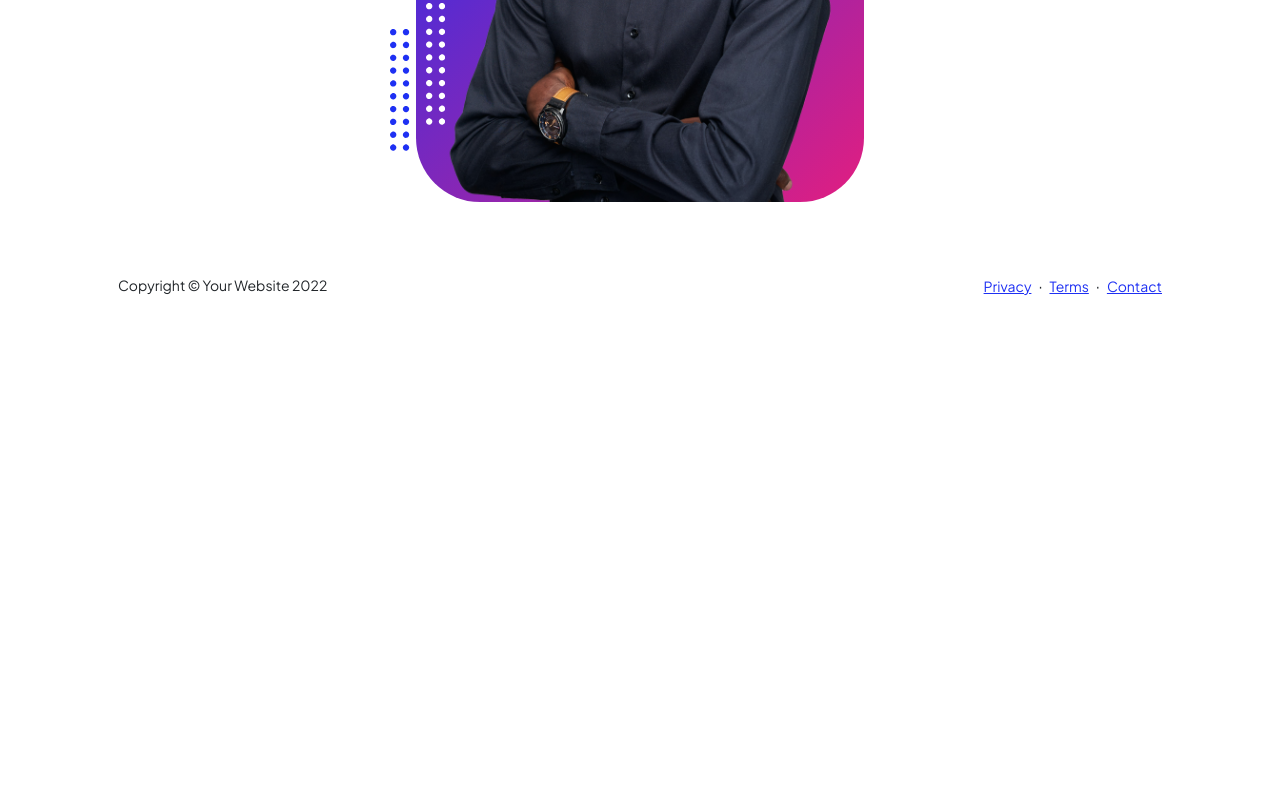
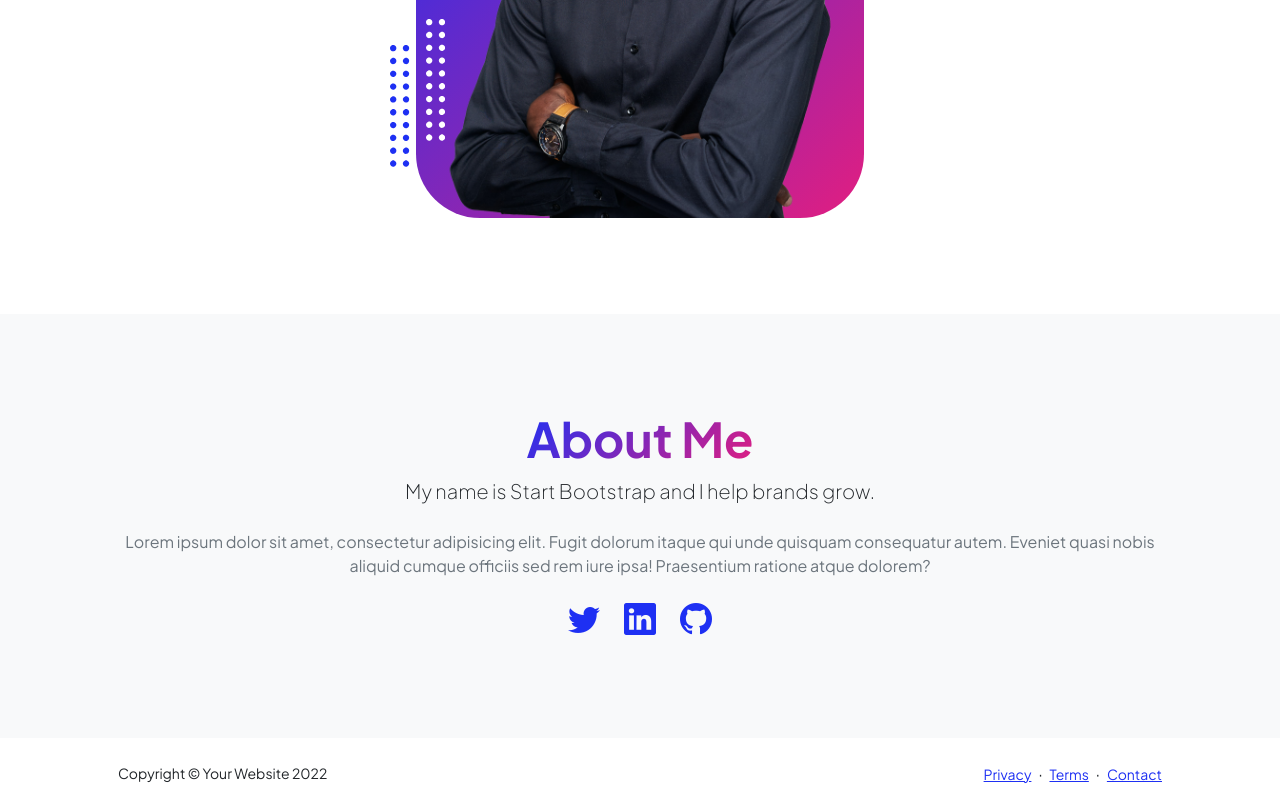
Before and after one commit to StartBootstrap/startbootstrap-personal, a plain HTML site: page index.html in a window 1280 px wide. Shown: the part 751-1561 px from the top of the page. Before the commit the page ends 1073 px from the top, so only its background shows below. Drawn offline with nearby package versions, Linux system fonts and the light colour scheme.

Commit message:
added about me section with social icons

```diff
--- a/index.html
+++ b/index.html
@@ -36,7 +36,7 @@
             </nav>
             <!-- Header-->
             <header class="py-5">
-                <div class="container px-5">
+                <div class="container px-5 pb-5">
                     <div class="row gx-5 align-items-center">
                         <div class="col-xxl-5">
                             <!-- Header text content-->
@@ -44,7 +44,7 @@
                                 <div class="badge bg-gradient-primary-to-secondary text-white mb-4"><div class="text-uppercase">Design &middot; Development &middot; Marketing</div></div>
                                 <div class="fs-3 fw-light text-muted">I can help your business to</div>
                                 <h1 class="display-3 fw-bolder mb-5"><span class="text-gradient d-inline">Get online and grow fast</span></h1>
-                                <div class="d-grid gap-3 d-sm-flex justify-content-sm-center justify-content-xxl-start">
+                                <div class="d-grid gap-3 d-sm-flex justify-content-sm-center justify-content-xxl-start mb-3">
                                     <a class="btn btn-primary btn-lg px-5 py-3 me-sm-3 fs-6 fw-bolder" href="resume.html">Resume</a>
                                     <a class="btn btn-outline-dark btn-lg px-5 py-3 fs-6 fw-bolder" href="projects.html">Projects</a>
                                 </div>
@@ -58,8 +58,7 @@
                                     <!-- Watch a tutorial on how to do this on YouTube (link)-->
                                     <img class="profile-img" src="/assets/profile.png" alt="..." />
                                     <div class="dots-1">
-                                        <!-- ?xml version="1.0" encoding="utf-8"?-->
-                                        <!-- Generator: Adobe Illustrator 26.2.1, SVG Export Plug-In . SVG Version: 6.00 Build 0)-->
+                                        <!-- SVG Dots-->
                                         <svg version="1.1" xmlns="http://www.w3.org/2000/svg" xmlns:xlink="http://www.w3.org/1999/xlink" x="0px" y="0px" viewBox="0 0 191.6 1215.4" style="enable-background: new 0 0 191.6 1215.4" xml:space="preserve">
                                             <g transform="translate(0.000000,1280.000000) scale(0.100000,-0.100000)">
                                                 <path d="M227.7,12788.6c-105-35-200-141-222-248c-43-206,163-412,369-369c155,32,275,190,260,339c-11,105-90,213-190,262        C383.7,12801.6,289.7,12808.6,227.7,12788.6z"></path>
@@ -84,10 +83,10 @@
                                                 <path d="M1507.7,1268.6c-105-35-200-141-222-248c-43-206,163-412,369-369c155,32,275,190,260,339c-11,105-90,213-190,262        C1663.7,1281.6,1569.7,1288.6,1507.7,1268.6z"></path>
                                             </g>
                                         </svg>
+                                        <!-- END of SVG dots-->
                                     </div>
                                     <div class="dots-2">
-                                        <!-- ?xml version="1.0" encoding="utf-8"?-->
-                                        <!-- Generator: Adobe Illustrator 26.2.1, SVG Export Plug-In . SVG Version: 6.00 Build 0)-->
+                                        <!-- SVG Dots-->
                                         <svg version="1.1" xmlns="http://www.w3.org/2000/svg" xmlns:xlink="http://www.w3.org/1999/xlink" x="0px" y="0px" viewBox="0 0 191.6 1215.4" style="enable-background: new 0 0 191.6 1215.4" xml:space="preserve">
                                             <g transform="translate(0.000000,1280.000000) scale(0.100000,-0.100000)">
                                                 <path d="M227.7,12788.6c-105-35-200-141-222-248c-43-206,163-412,369-369c155,32,275,190,260,339c-11,105-90,213-190,262        C383.7,12801.6,289.7,12808.6,227.7,12788.6z"></path>
@@ -112,10 +111,10 @@
                                                 <path d="M1507.7,1268.6c-105-35-200-141-222-248c-43-206,163-412,369-369c155,32,275,190,260,339c-11,105-90,213-190,262        C1663.7,1281.6,1569.7,1288.6,1507.7,1268.6z"></path>
                                             </g>
                                         </svg>
+                                        <!-- END of SVG dots-->
                                     </div>
                                     <div class="dots-3">
-                                        <!-- ?xml version="1.0" encoding="utf-8"?-->
-                                        <!-- Generator: Adobe Illustrator 26.2.1, SVG Export Plug-In . SVG Version: 6.00 Build 0)-->
+                                        <!-- SVG Dots-->
                                         <svg version="1.1" xmlns="http://www.w3.org/2000/svg" xmlns:xlink="http://www.w3.org/1999/xlink" x="0px" y="0px" viewBox="0 0 191.6 1215.4" style="enable-background: new 0 0 191.6 1215.4" xml:space="preserve">
                                             <g transform="translate(0.000000,1280.000000) scale(0.100000,-0.100000)">
                                                 <path d="M227.7,12788.6c-105-35-200-141-222-248c-43-206,163-412,369-369c155,32,275,190,260,339c-11,105-90,213-190,262        C383.7,12801.6,289.7,12808.6,227.7,12788.6z"></path>
@@ -140,10 +139,10 @@
                                                 <path d="M1507.7,1268.6c-105-35-200-141-222-248c-43-206,163-412,369-369c155,32,275,190,260,339c-11,105-90,213-190,262        C1663.7,1281.6,1569.7,1288.6,1507.7,1268.6z"></path>
                                             </g>
                                         </svg>
+                                        <!-- END of SVG dots-->
                                     </div>
                                     <div class="dots-4">
-                                        <!-- ?xml version="1.0" encoding="utf-8"?-->
-                                        <!-- Generator: Adobe Illustrator 26.2.1, SVG Export Plug-In . SVG Version: 6.00 Build 0)-->
+                                        <!-- SVG Dots-->
                                         <svg version="1.1" xmlns="http://www.w3.org/2000/svg" xmlns:xlink="http://www.w3.org/1999/xlink" x="0px" y="0px" viewBox="0 0 191.6 1215.4" style="enable-background: new 0 0 191.6 1215.4" xml:space="preserve">
                                             <g transform="translate(0.000000,1280.000000) scale(0.100000,-0.100000)">
                                                 <path d="M227.7,12788.6c-105-35-200-141-222-248c-43-206,163-412,369-369c155,32,275,190,260,339c-11,105-90,213-190,262        C383.7,12801.6,289.7,12808.6,227.7,12788.6z"></path>
@@ -168,6 +167,7 @@
                                                 <path d="M1507.7,1268.6c-105-35-200-141-222-248c-43-206,163-412,369-369c155,32,275,190,260,339c-11,105-90,213-190,262        C1663.7,1281.6,1569.7,1288.6,1507.7,1268.6z"></path>
                                             </g>
                                         </svg>
+                                        <!-- END of SVG dots-->
                                     </div>
                                 </div>
                             </div>
@@ -175,6 +175,25 @@
                     </div>
                 </div>
             </header>
+            <!-- About Section-->
+            <section class="bg-light py-5">
+                <div class="container px-5">
+                    <div class="row gx-5 justify-content-center">
+                        <div class="col-xxl-8">
+                            <div class="text-center my-5">
+                                <h2 class="display-5 fw-bolder"><span class="text-gradient d-inline">About Me</span></h2>
+                                <p class="lead fw-light mb-4">My name is Start Bootstrap and I help brands grow.</p>
+                                <p class="text-muted">Lorem ipsum dolor sit amet, consectetur adipisicing elit. Fugit dolorum itaque qui unde quisquam consequatur autem. Eveniet quasi nobis aliquid cumque officiis sed rem iure ipsa! Praesentium ratione atque dolorem?</p>
+                                <div class="d-flex justify-content-center fs-2 gap-4">
+                                    <a href="#!"><i class="bi bi-twitter"></i></a>
+                                    <a href="#!"><i class="bi bi-linkedin"></i></a>
+                                    <a href="#!"><i class="bi bi-github"></i></a>
+                                </div>
+                            </div>
+                        </div>
+                    </div>
+                </div>
+            </section>
         </main>
         <!-- Footer-->
         <footer class="bg-white py-4 mt-auto">
```
